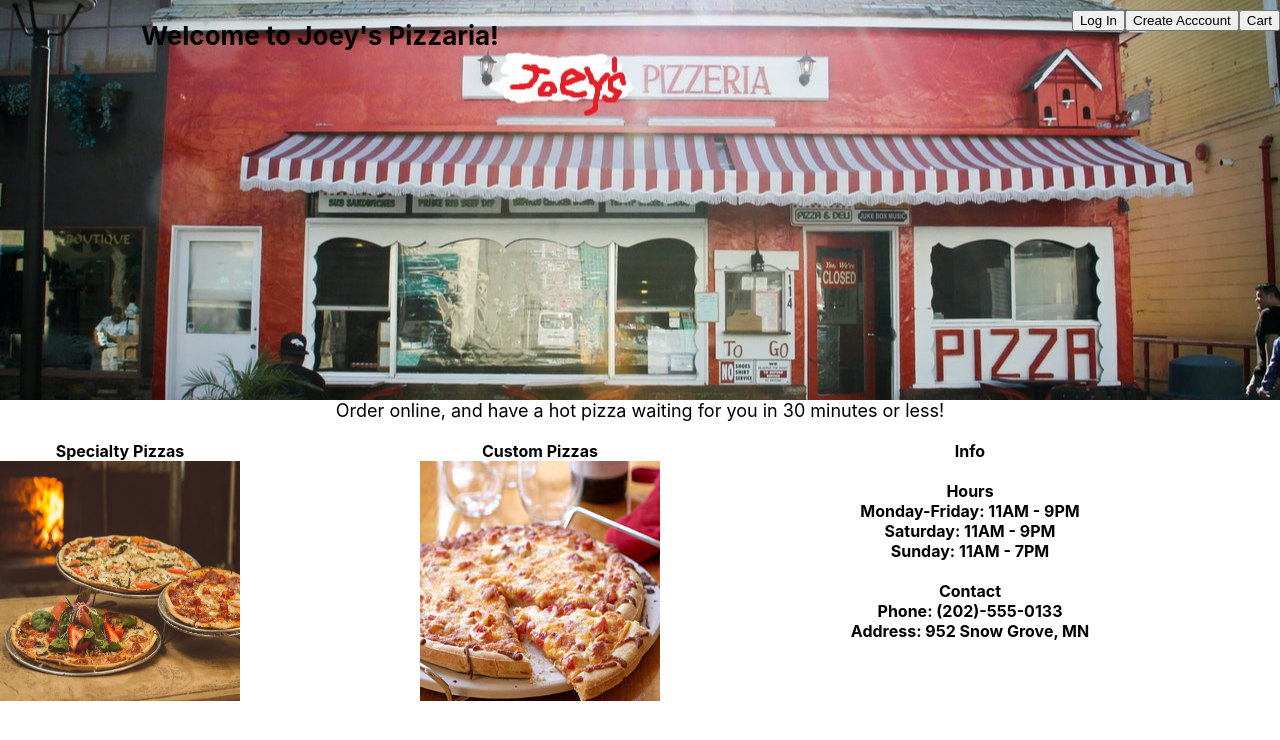
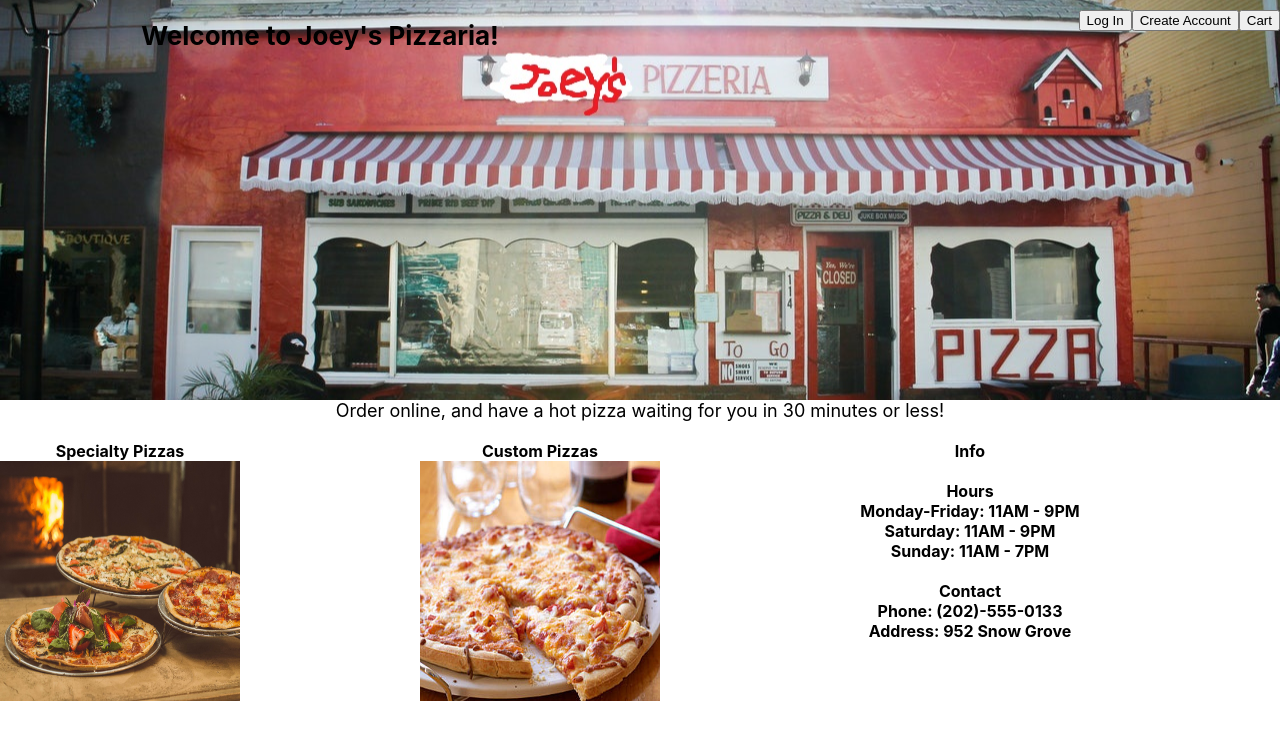
Before and after one commit to FuegoConQueso/Pizza-OLO, a React (Create React App) app: page / in a window 1280 px wide. Shown: the top 740 px of the page. Built offline with nearby package versions, Linux system fonts and the light colour scheme.

Commit message:
Small Edits

```diff
--- a/src/components/Header.js
+++ b/src/components/Header.js
@@ -17,7 +17,7 @@ class Header extends Component {
 
             <div className="signup-button">
                 <a href="/signup">
-                      <button type="button">Create Acccount</button>
+                      <button type="button">Create Account</button>
                 </a>
             </div>
 
--- a/src/components/HomeBody.js
+++ b/src/components/HomeBody.js
@@ -45,7 +45,7 @@ class HomeBody extends Component {
                         <br />
                         Phone: (202)-555-0133
                         <br />
-                        Address: 952 Snow Grove, MN
+                        Address: 952 Snow Grove
                     </div>
 
                  </div>
```
